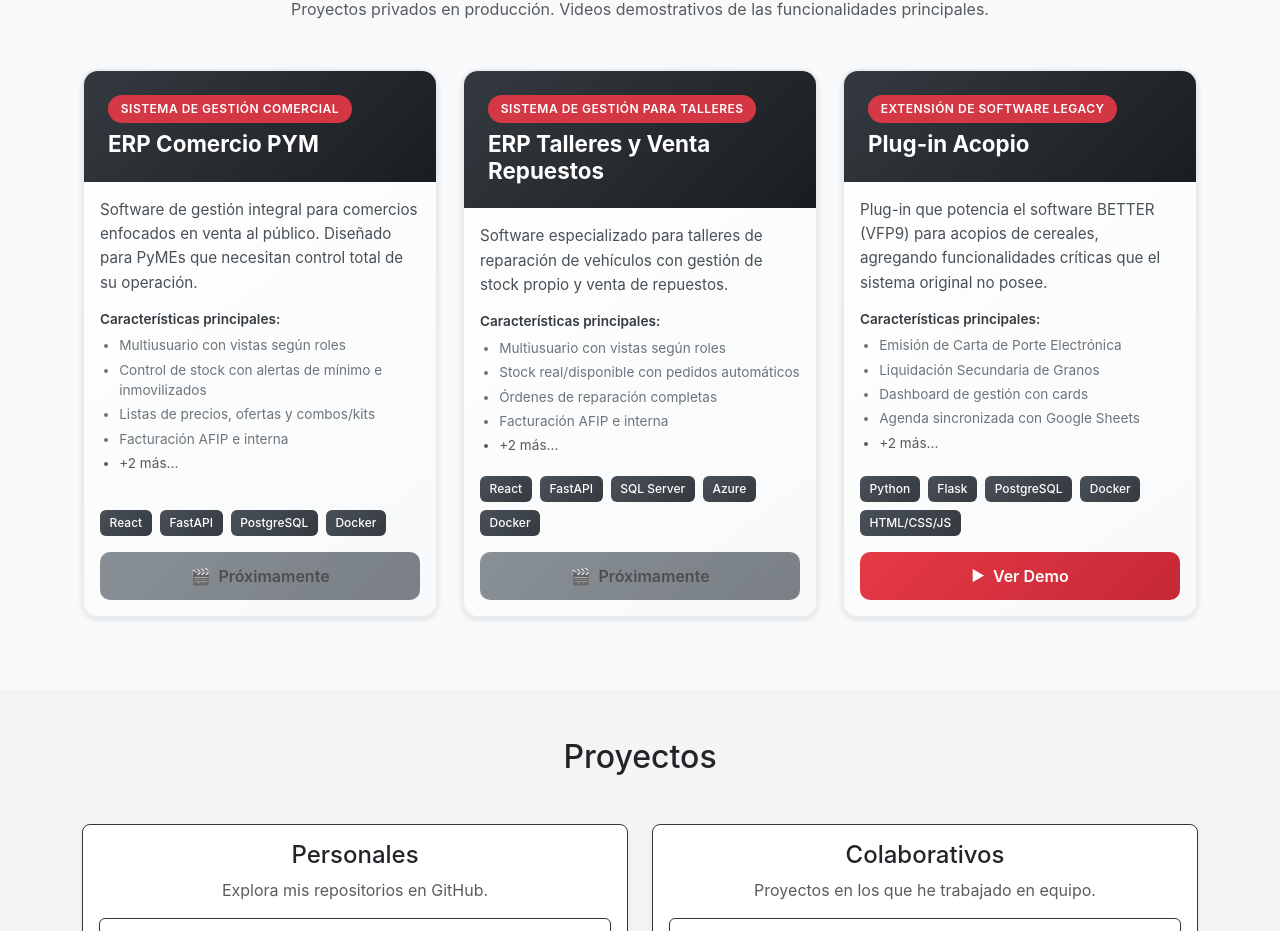
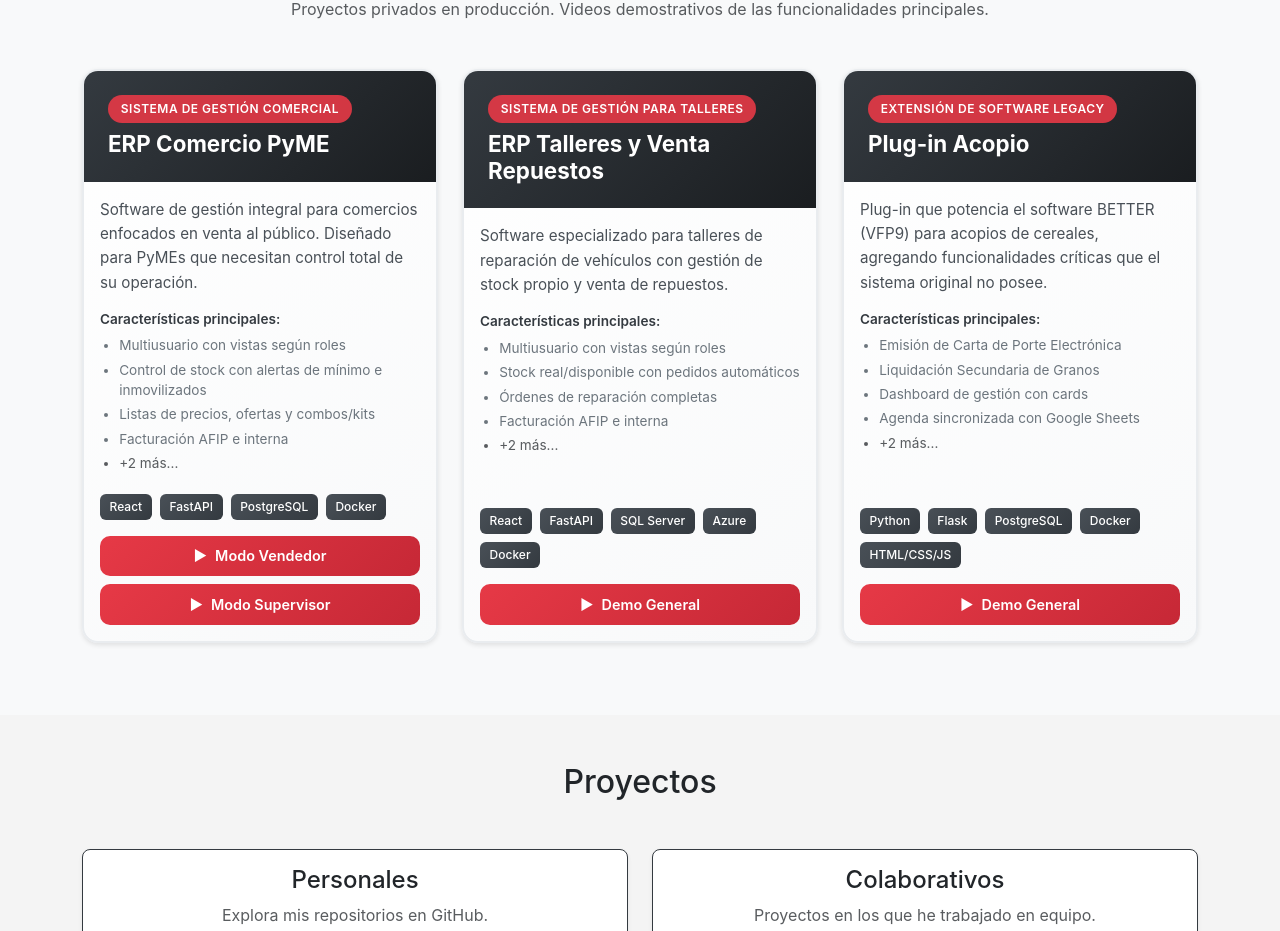
Before and after one commit to arizu14n/portafolio-web, a React (Create React App) app: page / in a window 1280 px wide. Shown: the part 3296-4227 px from the top of the page. Built offline with nearby package versions, Linux system fonts and the light colour scheme.

Commit message:
SUBO VIDEOS DEMOSTRACION

```diff
--- a/src/App.css
+++ b/src/App.css
@@ -410,6 +410,24 @@ main {
   font-size: 1rem;
 }
 
+/* Multiple video buttons container */
+.demo-video-buttons {
+  display: flex;
+  flex-direction: column;
+  gap: 0.5rem;
+}
+
+.demo-video-buttons .btn-demo-watch {
+  padding: 0.6rem 1rem;
+  font-size: 0.9rem;
+}
+
+.btn-demo-disabled {
+  background: linear-gradient(135deg, #6c757d 0%, #5a6268 100%) !important;
+  cursor: not-allowed;
+  opacity: 0.7;
+}
+
 /* Demo Modal */
 .demo-modal-backdrop {
   position: fixed;
--- a/src/components/Demos.js
+++ b/src/components/Demos.js
@@ -1,12 +1,12 @@
 import React, { useState } from 'react';
 
 const Demos = () => {
-    const [selectedDemo, setSelectedDemo] = useState(null);
+    const [selectedVideo, setSelectedVideo] = useState(null);
 
     const demos = [
         {
             id: 1,
-            name: 'ERP Comercio PYM',
+            name: 'ERP Comercio PyME',
             category: 'Sistema de Gestión Comercial',
             description: 'Software de gestión integral para comercios enfocados en venta al público. Diseñado para PyMEs que necesitan control total de su operación.',
             features: [
@@ -18,8 +18,10 @@ const Demos = () => {
                 'Control de caja y tablero de control'
             ],
             technologies: ['React', 'FastAPI', 'PostgreSQL', 'Docker'],
-            youtubeId: '', // Pendiente - video con datos desenfocados
-            thumbnail: 'https://img.youtube.com/vi/YOUTUBE_ID/maxresdefault.jpg'
+            videos: [
+                { name: 'Modo Vendedor', youtubeId: '2z4x9s_GY5M' },
+                { name: 'Modo Supervisor', youtubeId: '10dPiKCUUCA' }
+            ]
         },
         {
             id: 2,
@@ -35,8 +37,9 @@ const Demos = () => {
                 'Control de caja y tablero de control'
             ],
             technologies: ['React', 'FastAPI', 'SQL Server', 'Azure', 'Docker'],
-            youtubeId: '', // Placeholder - agregar ID del video de YouTube
-            thumbnail: 'https://img.youtube.com/vi/YOUTUBE_ID/maxresdefault.jpg'
+            videos: [
+                { name: 'Demo General', youtubeId: 'xjJjA4WSCiU' }
+            ]
         },
         {
             id: 3,
@@ -52,18 +55,19 @@ const Demos = () => {
                 'Pedidos de cupos por WhatsApp'
             ],
             technologies: ['Python', 'Flask', 'PostgreSQL', 'Docker', 'HTML/CSS/JS'],
-            youtubeId: 'MyZ_JW0Cjmo',
-            thumbnail: 'https://img.youtube.com/vi/MyZ_JW0Cjmo/maxresdefault.jpg'
+            videos: [
+                { name: 'Demo General', youtubeId: 'MyZ_JW0Cjmo' }
+            ]
         }
     ];
 
-    const openModal = (demo) => {
-        setSelectedDemo(demo);
+    const openModal = (demo, video) => {
+        setSelectedVideo({ demo, video });
         document.body.style.overflow = 'hidden';
     };
 
     const closeModal = () => {
-        setSelectedDemo(null);
+        setSelectedVideo(null);
         document.body.style.overflow = 'auto';
     };
 
@@ -71,6 +75,11 @@ const Demos = () => {
         if (e.target.classList.contains('demo-modal-backdrop')) {
             closeModal();
         }
+    };
+
+    // Verifica si el proyecto tiene al menos un video disponible
+    const hasAvailableVideos = (demo) => {
+        return demo.videos && demo.videos.some(v => v.youtubeId);
     };
 
     return (
@@ -110,21 +119,33 @@ const Demos = () => {
                                         ))}
                                     </div>
 
+                                    {/* Botones de video */}
+                                    <div className="demo-video-buttons">
+                                        {hasAvailableVideos(demo) ? (
+                                            demo.videos.map((video, i) => (
                                                 <button
-                                        className="btn btn-demo-watch"
-                                        onClick={() => openModal(demo)}
-                                        disabled={!demo.youtubeId}
+                                                    key={i}
+                                                    className={`btn btn-demo-watch ${!video.youtubeId ? 'btn-demo-disabled' : ''}`}
+                                                    onClick={() => openModal(demo, video)}
+                                                    disabled={!video.youtubeId}
                                                 >
-                                        {demo.youtubeId ? (
+                                                    {video.youtubeId ? (
                                                         <>
-                                                <span className="play-icon">▶</span> Ver Demo
+                                                            <span className="play-icon">▶</span> {video.name}
                                                         </>
                                                     ) : (
                                                         <>
-                                                <span className="coming-soon-icon">🎬</span> Próximamente
+                                                            <span className="coming-soon-icon">🎬</span> {video.name}
                                                         </>
                                                     )}
                                                 </button>
+                                            ))
+                                        ) : (
+                                            <button className="btn btn-demo-watch btn-demo-disabled" disabled>
+                                                <span className="coming-soon-icon">🎬</span> Próximamente
+                                            </button>
+                                        )}
+                                    </div>
                                 </div>
                             </div>
                         </div>
@@ -133,19 +154,19 @@ const Demos = () => {
             </div>
 
             {/* Modal para reproducir video */}
-            {selectedDemo && (
+            {selectedVideo && (
                 <div className="demo-modal-backdrop" onClick={handleBackdropClick}>
                     <div className="demo-modal">
                         <button className="demo-modal-close" onClick={closeModal}>×</button>
                         <div className="demo-modal-header">
-                            <h3>{selectedDemo.name}</h3>
-                            <span className="demo-category-badge">{selectedDemo.category}</span>
+                            <h3>{selectedVideo.demo.name} - {selectedVideo.video.name}</h3>
+                            <span className="demo-category-badge">{selectedVideo.demo.category}</span>
                         </div>
                         <div className="demo-modal-video">
-                            {selectedDemo.youtubeId ? (
+                            {selectedVideo.video.youtubeId ? (
                                 <iframe
-                                    src={`https://www.youtube.com/embed/${selectedDemo.youtubeId}?autoplay=1`}
-                                    title={selectedDemo.name}
+                                    src={`https://www.youtube.com/embed/${selectedVideo.video.youtubeId}?autoplay=1`}
+                                    title={`${selectedVideo.demo.name} - ${selectedVideo.video.name}`}
                                     frameBorder="0"
                                     allow="accelerometer; autoplay; clipboard-write; encrypted-media; gyroscope; picture-in-picture"
                                     allowFullScreen
@@ -157,15 +178,15 @@ const Demos = () => {
                             )}
                         </div>
                         <div className="demo-modal-body">
-                            <p>{selectedDemo.description}</p>
+                            <p>{selectedVideo.demo.description}</p>
                             <h6>Todas las características:</h6>
                             <ul>
-                                {selectedDemo.features.map((feature, i) => (
+                                {selectedVideo.demo.features.map((feature, i) => (
                                     <li key={i}>{feature}</li>
                                 ))}
                             </ul>
                             <div className="demo-technologies">
-                                {selectedDemo.technologies.map((tech, i) => (
+                                {selectedVideo.demo.technologies.map((tech, i) => (
                                     <span key={i} className="demo-tech-badge">{tech}</span>
                                 ))}
                             </div>
```
Lines whose indentation alone changed are shown as unchanged.
